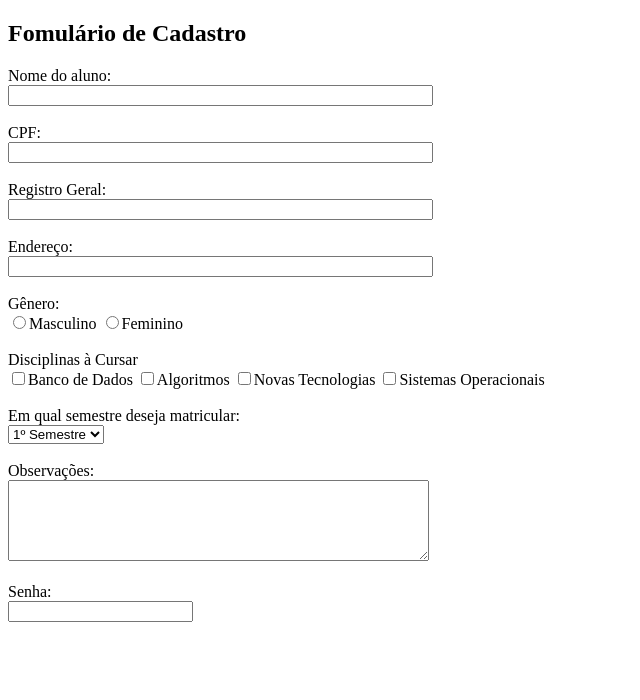
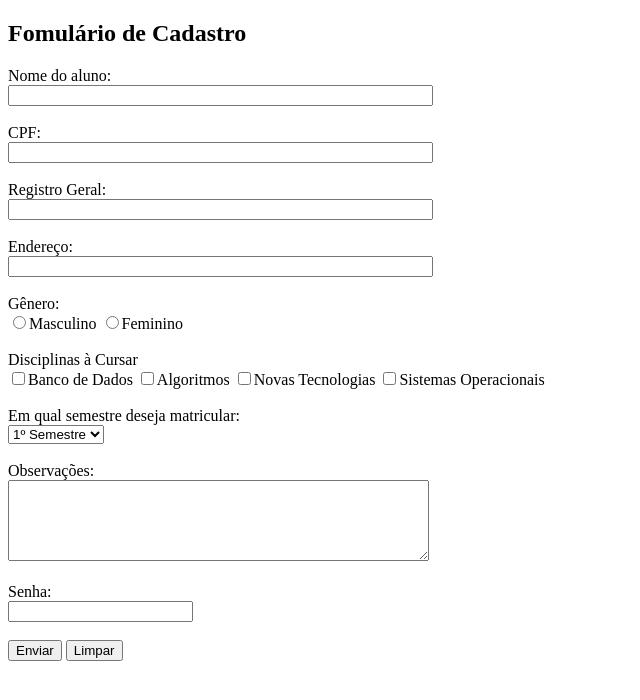
Before and after one commit to Samuel-sapper/formularios_samuel_sapper, a plain HTML site: page index.html in a window 1280 px wide. Shown: the whole page, without its empty margins (0-640 px from the left). Drawn offline with Linux system fonts and the light colour scheme.

Commit message:
commit_botoes

```diff
--- a/index.html
+++ b/index.html
@@ -47,6 +47,9 @@
                 <br><br>
                 <label for="senha">Senha:</label><br>
                 <input type="password" name="senha" id="senha">
+                <br><br>
+                <input type="submit" name="enviar" value="Enviar">
+                <input type="reset" name="limpar" value="Limpar">
             </form>
         </section>
     </main>
```
